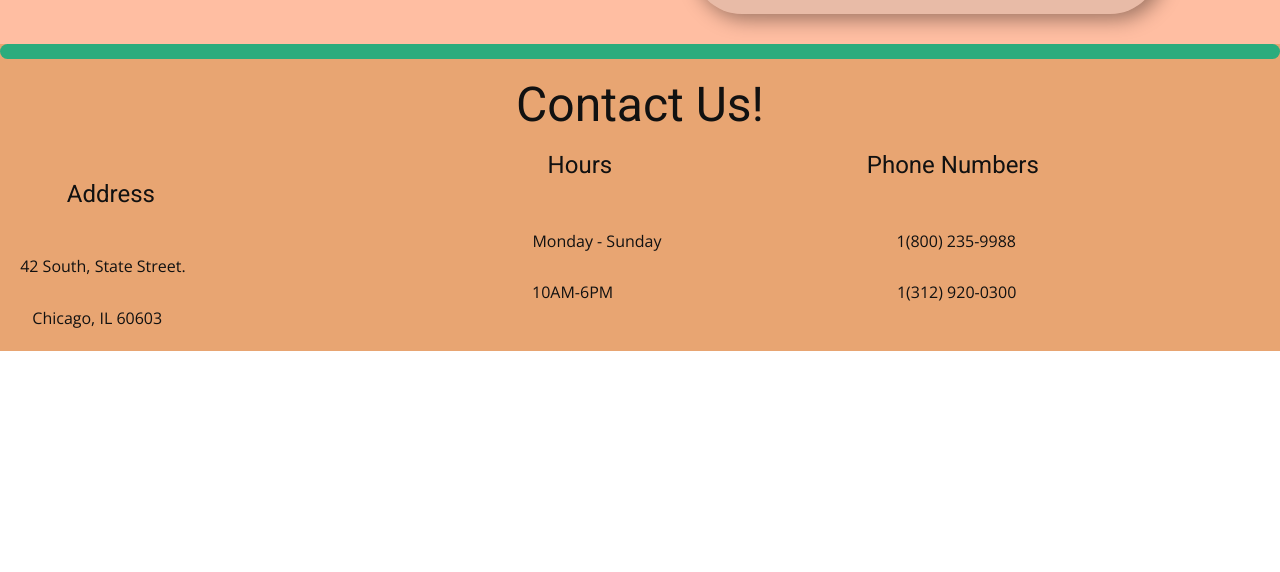
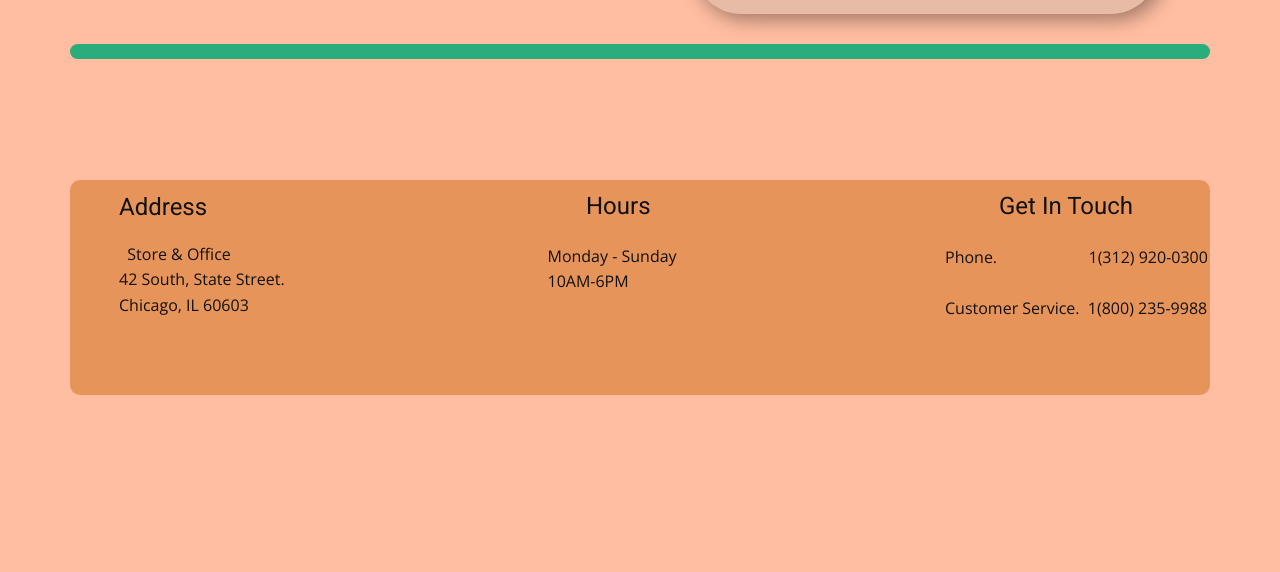
Before and after one commit to brandonborn15/Comp324_Project, a plain HTML site: page FrontEnd/HTML/Paintings.html in a window 1280 px wide. Shown: the part 972-1544 px from the top of the page. Before the commit the page ends 1323 px from the top, so only its background shows below. Drawn offline with nearby package versions, Linux system fonts and the light colour scheme.

Commit message:
edited footer & page title

```diff
--- a/FrontEnd/HTML/Paintings.html
+++ b/FrontEnd/HTML/Paintings.html
@@ -6,7 +6,7 @@
     <meta name="keywords" content="Multi Frame Bronze Collection, Contact Us!">
     <meta name="description" content="">
     <meta name="page_type" content="np-template-header-footer-from-plugin">
-    <title>Frames</title>
+    <title>Paintings</title>
     <link rel="stylesheet" href="CSS/nicepage.css" media="screen">
 <link rel="stylesheet" href="CSS/Frames.css" media="screen">
     <script class="u-script" type="text/javascript" src="JS/jquery-1.9.1.min.js" defer=""></script>
@@ -77,17 +77,22 @@
       </div>
     </section>
 
-    <!---------------------------------------Footer------------------------------------>
-    <footer class="u-align-left u-clearfix u-footer u-footer footer-color" id="sec-9b18">
+    <!------------------------------------Footer----------------------------------->
+    <footer class="u-align-left u-clearfix u-custom-color-1 u-footer u-footer" id="sec-9b18"><div class="u-clearfix u-sheet u-sheet-1">
       <!--------------this is the green bar code--------------->
-      <div class="u-palette-4-base u-radius-10 u-shape u-shape-round u-shape-1"></div>
-      <H1 class="Contact">Contact Us!</H1>
-      <h4>&ensp;&ensp;&ensp; &ensp; &ensp;&ensp; &ensp;&ensp; &ensp;&ensp; &ensp; &ensp;&ensp;&ensp; &ensp;&ensp; &ensp;&ensp; &ensp;&ensp; &ensp;&ensp; &ensp;&ensp; &ensp; &ensp;&ensp;&ensp; &ensp;&ensp; &ensp;&ensp; &ensp;&ensp; &ensp; &ensp;Hours &ensp; &ensp; &ensp; &ensp; &ensp;&ensp; &ensp; &ensp; &ensp; &ensp; &ensp; &ensp; &ensp; &ensp; Phone Numbers &ensp; &ensp; &ensp; &ensp; &ensp;&ensp; &ensp; &ensp; &ensp; &ensp; &ensp; &ensp; &ensp;&ensp; &ensp; &ensp; Address</h4>
-      <p>
-        &ensp;&ensp; &ensp;&ensp; &ensp;&ensp; &ensp;&ensp;&ensp; &ensp;&ensp; &ensp;&ensp; &ensp; &ensp;&ensp; &ensp;&ensp; &ensp;&ensp; &ensp;&ensp; &ensp;&ensp; &ensp; &ensp;&ensp;&ensp;&ensp;&ensp; &ensp;&ensp; &ensp;&ensp; &ensp;&ensp; &ensp;&ensp; &ensp; &ensp; &ensp; &ensp;&ensp; &ensp;&ensp;&ensp; &ensp; &ensp; &ensp; &ensp; &ensp; &ensp;Monday - Sunday &ensp; &ensp; &ensp; &ensp;  &ensp; &ensp; &ensp; &ensp; &ensp; &ensp; &ensp; &ensp; &ensp; &ensp; &ensp; &ensp; &ensp; &ensp; &ensp; 1(800) 235-9988 &ensp;  &ensp; &ensp; &ensp; &ensp;  &ensp; &ensp; &ensp; &ensp; &ensp; &ensp; &ensp; &ensp; &ensp; &ensp; &ensp; &ensp;&ensp; &ensp; &ensp; &ensp; &ensp; &ensp; &ensp;42 South, State Street.
+        <div class="u-expanded-width u-palette-4-base u-radius-10 u-shape u-shape-round u-shape-1"></div>
 
-          <br>&ensp; &ensp;&ensp; &ensp;&ensp; &ensp;&ensp;&ensp; &ensp;&ensp; &ensp;&ensp; &ensp;&ensp; &ensp;&ensp; &ensp;&ensp; &ensp;&ensp; &ensp;&ensp; &ensp; &ensp;&ensp; &ensp;&ensp;&ensp; &ensp;&ensp; &ensp;&ensp; &ensp;&ensp; &ensp;&ensp; &ensp; &ensp;&ensp;&ensp;&ensp;&ensp; &ensp; &ensp; &ensp; &ensp;&ensp; &ensp;&ensp; &ensp;&ensp;&ensp; &ensp;10AM-6PM  &ensp; &ensp; &ensp; &ensp; &ensp; &ensp; &ensp; &ensp; &ensp; &ensp; &ensp; &ensp; &ensp; &ensp; &ensp; &ensp; &ensp; &ensp; &ensp; &ensp; &ensp; &ensp; &ensp; 1(312) 920-0300&ensp; &ensp;  &ensp; &ensp; &ensp; &ensp; &ensp; &ensp; &ensp; &ensp; &ensp; &ensp; &ensp; &ensp; &ensp; &ensp; &ensp; &ensp;&ensp; &ensp; &ensp; &ensp; &ensp; &ensp; &ensp;Chicago, IL 60603
-      </p>
-  </footer>
+        <div class="u-custom-color-2 u-expanded-width u-opacity u-opacity-85 u-radius-10 u-shape u-shape-round u-shape-2"></div>
+        <h4 class="u-text u-text-4">Get In Touch</h4>
+        <h4 class="u-text u-text-5">Hours</h4>
+        <h4 class="u-text u-text-6">Address</h4>
+        <p class="u-text u-text-7">&nbsp; Store &amp; Office<br> 42 South, State Street.&nbsp;<br> Chicago, IL 60603
+        </p>
+        <p class="u-text u-text-8">Monday - Sunday<br> 10AM-6PM
+        </p>
+        <p class="u-text u-text-9">Phone.&nbsp; &nbsp; &nbsp; &nbsp; &nbsp; &nbsp; &nbsp; &nbsp; &nbsp; &nbsp; &nbsp; 1(312) 920-0300<br>
+          <br>Customer Service.&nbsp; 1(800) 235-9988
+        </p>
+      </div></footer>
   </body>
 </html>
```
